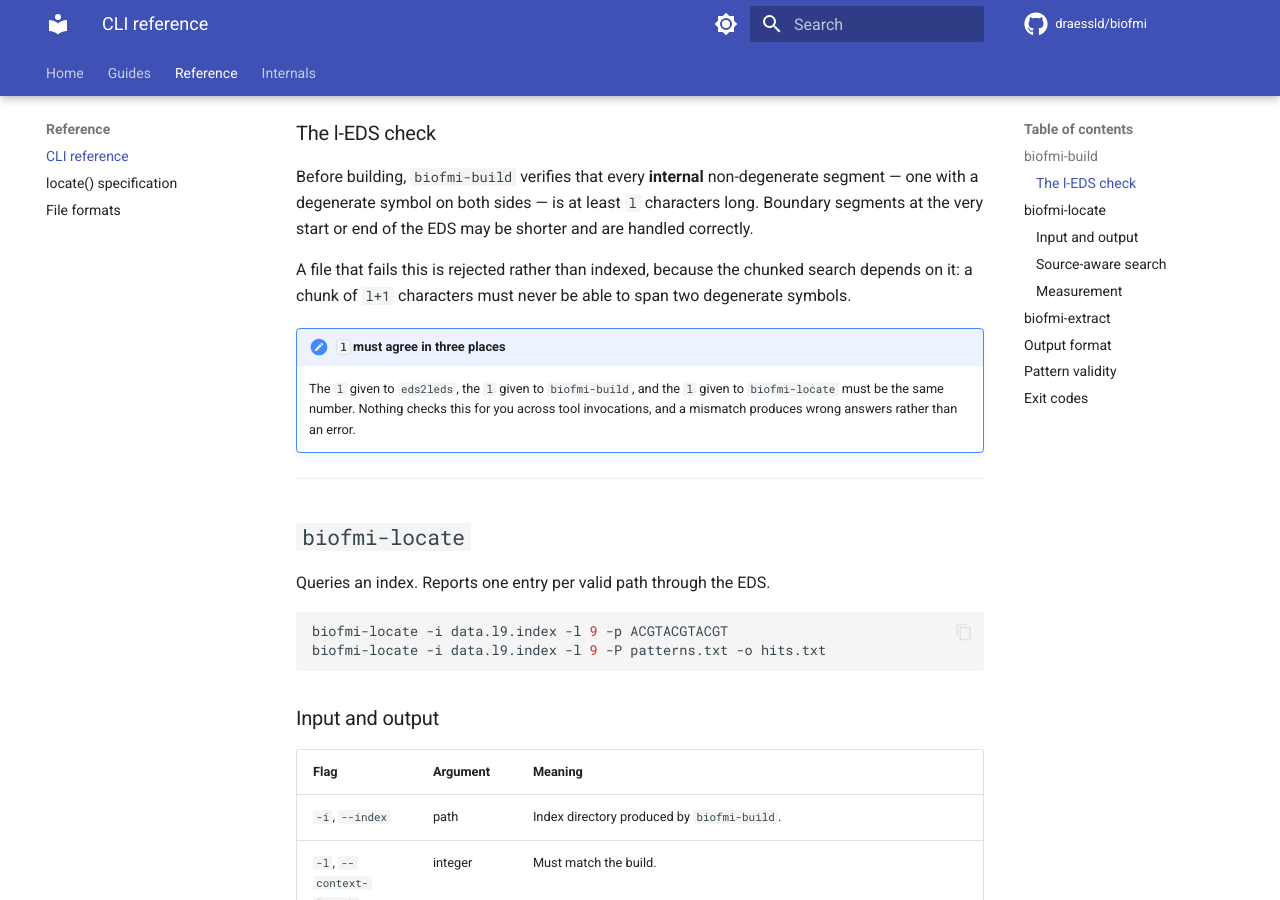
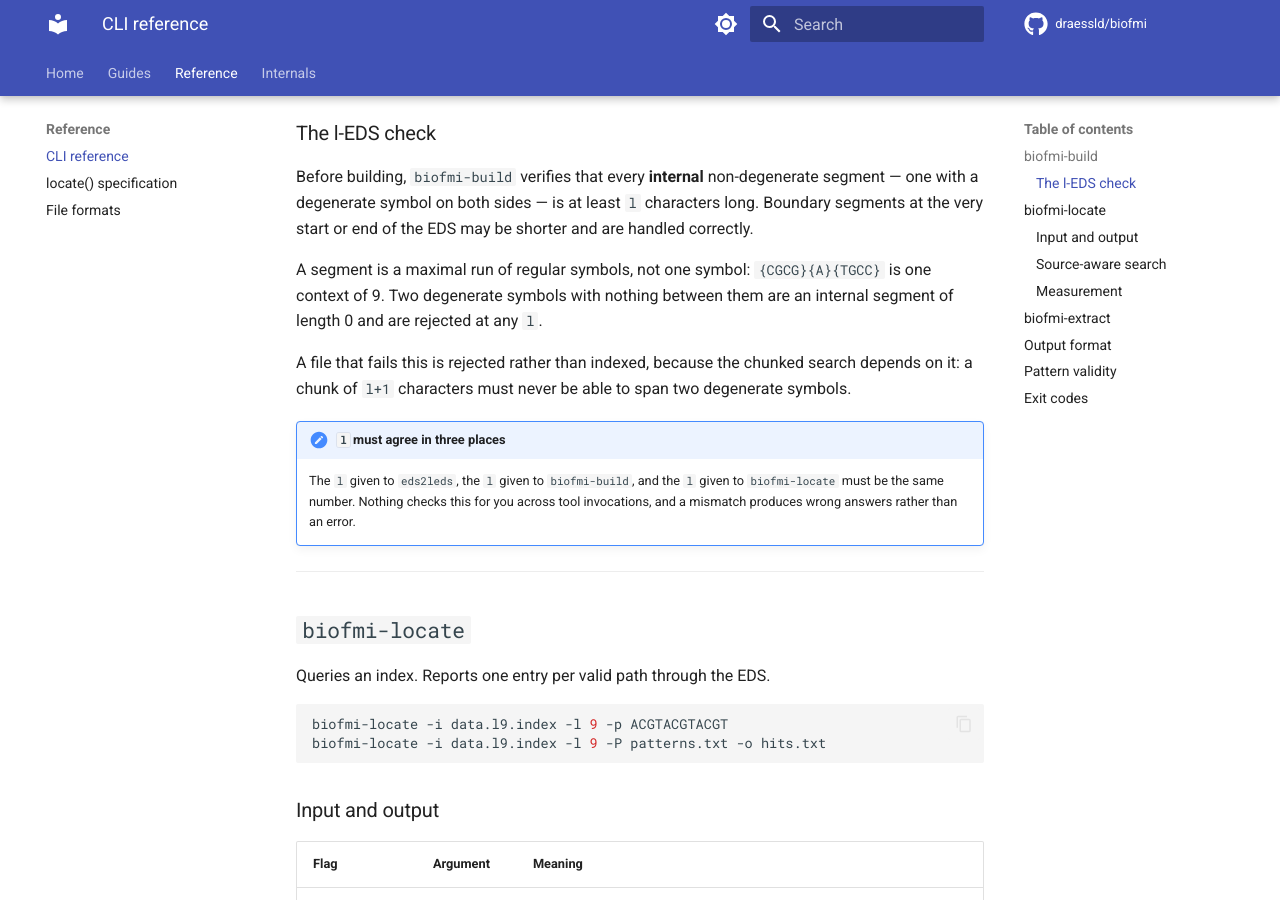
Before and after one commit to draessld/biofmi, an MkDocs documentation site: the page built from docs/cli.md, in a window 1280 px wide and 900 px high, scrolled down 763 px. Built offline with MkDocs 1.6.1 and Material for MkDocs 9.7.7, drawn with Linux system fonts in a browser that asks for light colours; comment, search, counter and statistics services are not loaded.

Commit message:
docs: segments are runs of regular symbols; biofmi-extract in the README
Noční úklid projektu (ntb_manager).

```diff
--- a/docs/cli.md
+++ b/docs/cli.md
@@ -28,6 +28,10 @@ Before building, `biofmi-build` verifies that every **internal** non-degenerate
 segment — one with a degenerate symbol on both sides — is at least `l`
 characters long. Boundary segments at the very start or end of the EDS may be
 shorter and are handled correctly.
+
+A segment is a maximal run of regular symbols, not one symbol: `{CGCG}{A}{TGCC}`
+is one context of 9. Two degenerate symbols with nothing between them are an
+internal segment of length 0 and are rejected at any `l`.
 
 A file that fails this is rejected rather than indexed, because the chunked
 search depends on it: a chunk of `l+1` characters must never be able to span two
```
Also changed, not shown: README.md (+14 -1 lines), docs/file_formats.md (+2 -0 lines), docs/index_internals.md (+1 -1 lines).
